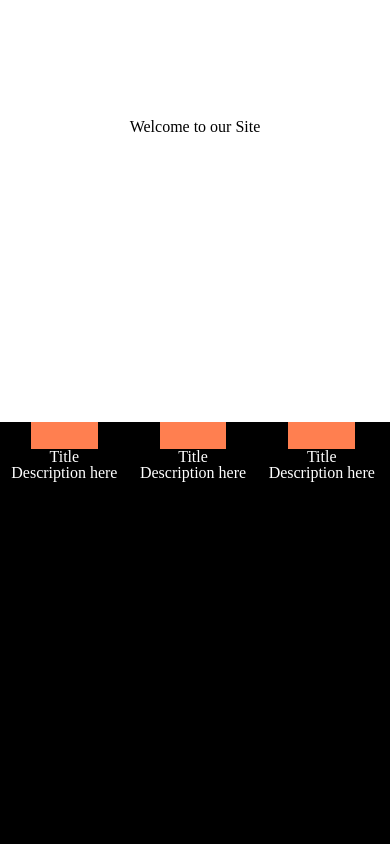
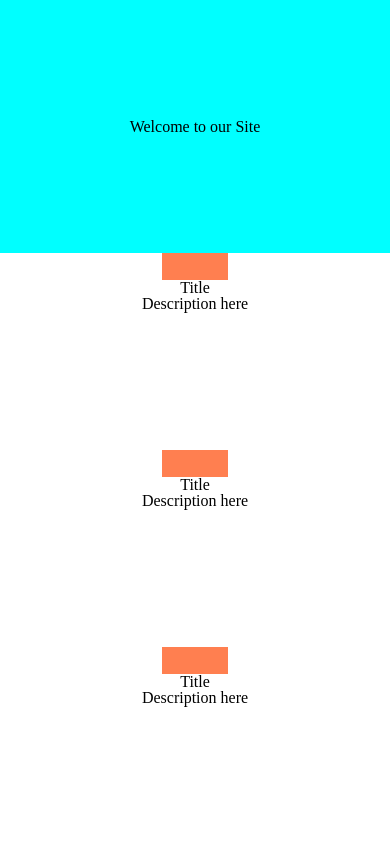
Before and after one commit to Mrazo04/FirstResponsiveSite, a plain HTML site: page index.html in a window 390 px wide. Drawn offline with Linux system fonts and the light colour scheme.

Commit message:
added media query for max width 576px, color and template

```diff
--- a/styles.css
+++ b/styles.css
@@ -69,3 +69,19 @@ body{
     width: 50pt;
     background-color: coral;
 }
+
+/* Small and up (Landscape Phones) */
+  @media (max-width: 576px) {
+    .grid-container{
+        grid-template-rows: 30% 70%;
+        height: 100vh;
+        width: 100vw;
+        background-color: aqua;
+    }
+
+    .bottom-grid-container{
+        grid-template-columns: 1fr;
+        background-color: white;
+        color: black;
+    }
+  }
```
